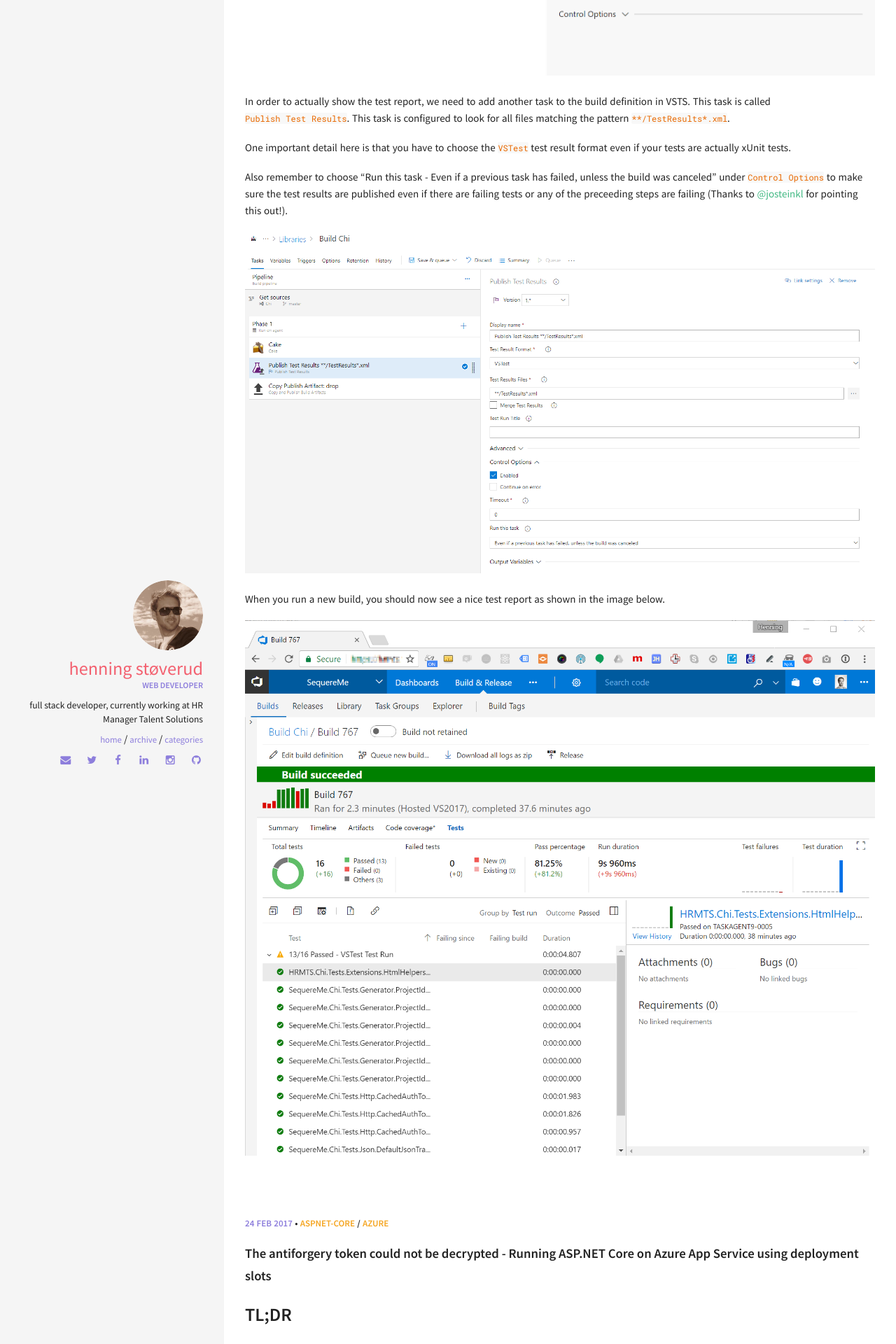
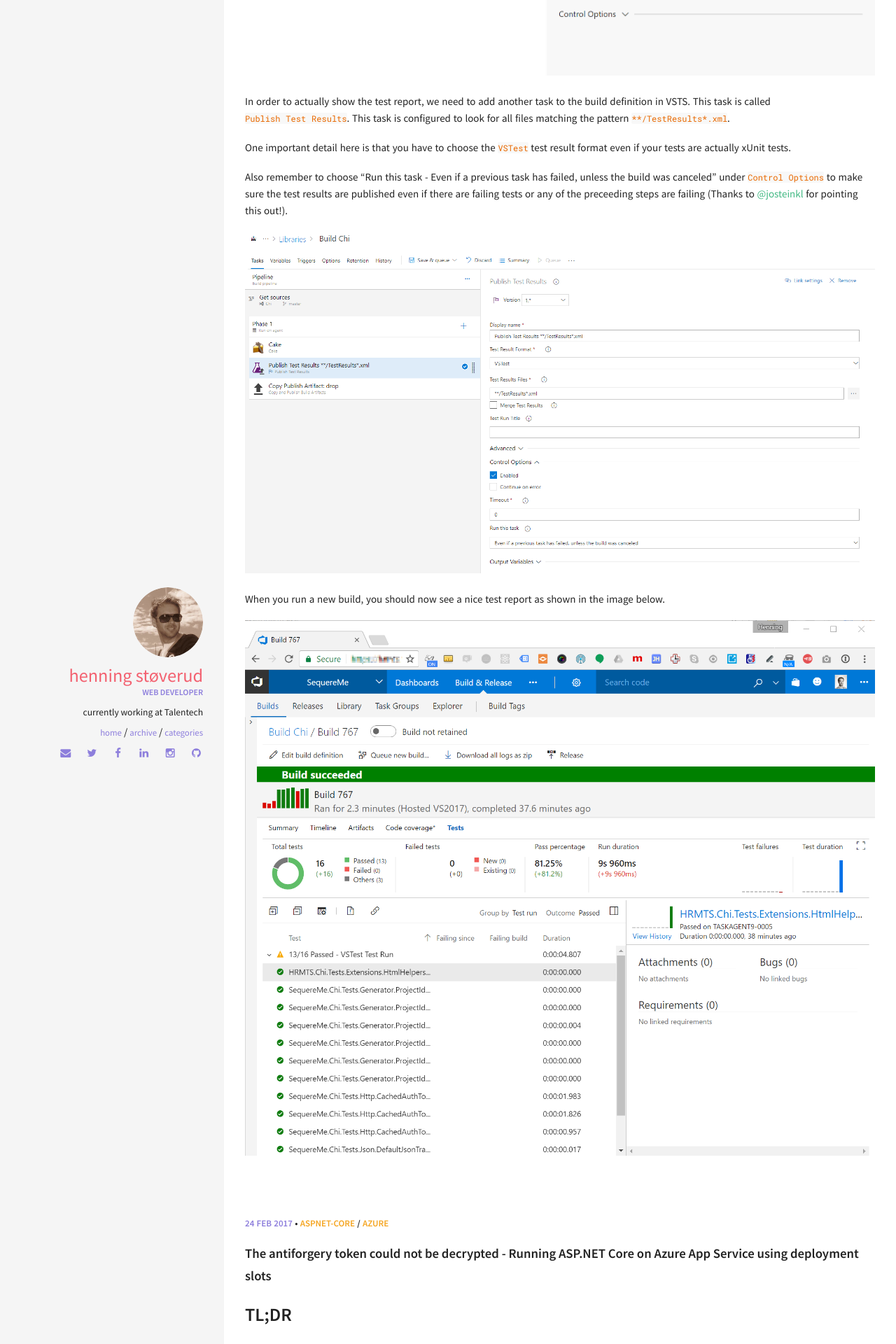
Before and after one commit to henningst/henningst.github.io, a Jekyll site: the page built from index.html, in a window 1280 px wide. Shown: the part 1497-3417 px from the top of the page at 70% size. Built offline with Jekyll 4.4.1, drawn with Linux system fonts in a browser that asks for light colours.

Commit message:
Adjusted bio

```diff
--- a/_config.yml
+++ b/_config.yml
@@ -36,7 +36,7 @@
   name: Henning Støverud
   avatar: henning.png
   job: "web developer"
-  bio: "full stack developer, currently working at HR Manager Talent Solutions"
+  bio: "currently working at Talentech"
   email: henning@stoverud.no
   disqus-shortname: stoverudno
   twitter: henningst
```
